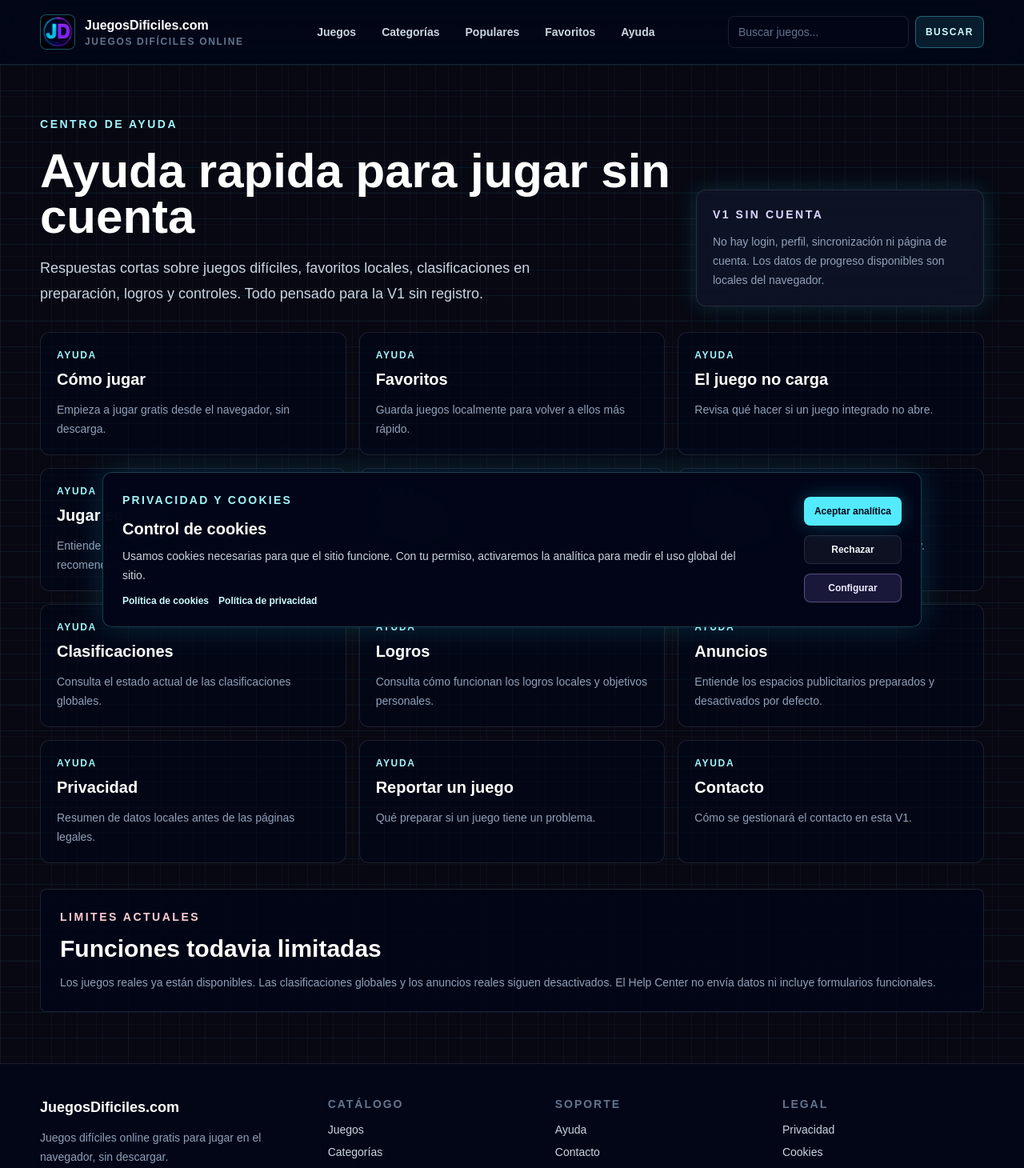
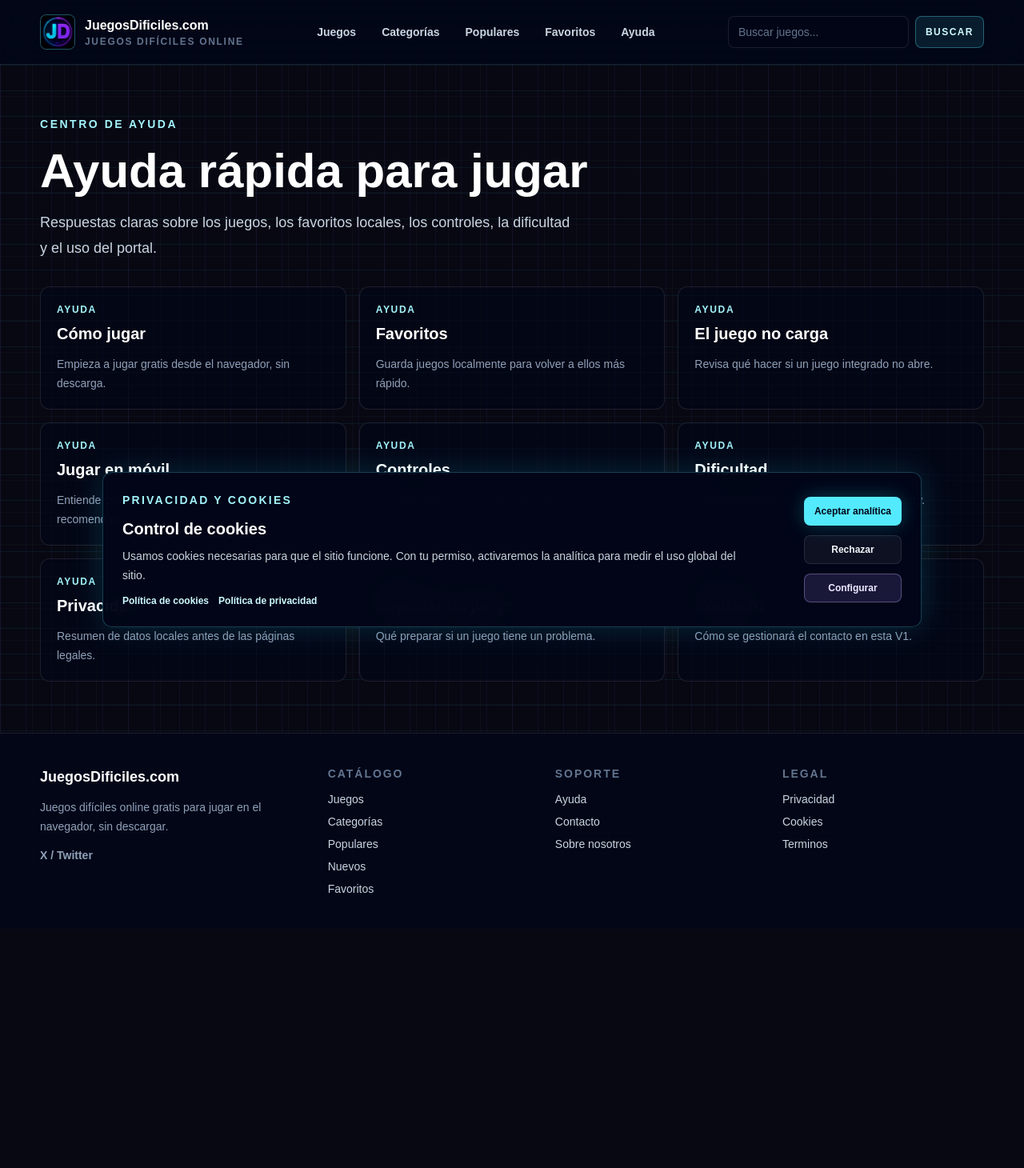
Before and after one commit to 299792455/rage-games-portal, a Next.js app: page /ayuda in a window 1280 px wide. Shown: the top 1460 px of the page at 80% size. After the commit the page ends 1161 px from the top, so only its background shows below. Built offline with nearby package versions, Linux system fonts and the light colour scheme.

Commit message:
refactor(help): simplify help pages

```diff
--- a/src/app/ayuda/[slug]/page.tsx
+++ b/src/app/ayuda/[slug]/page.tsx
@@ -225,7 +225,6 @@ export default async function HelpArticlePage({
 
       <main className="rage-grid-bg">
         <section className="container-page space-y-8 py-12 lg:py-16">
-          <div className="grid gap-6 lg:grid-cols-[1fr_320px] lg:items-end">
           <div className="max-w-4xl space-y-5">
             <p className="text-sm font-bold uppercase tracking-[0.18em] text-cyan-200">
               Centro de ayuda
@@ -236,16 +235,6 @@ export default async function HelpArticlePage({
             <p className="max-w-2xl text-lg leading-8 text-slate-300">
               {article.summary}
             </p>
-            </div>
-
-            <Card className="p-5" variant="glass">
-              <p className="text-sm font-bold uppercase tracking-[0.18em] text-violet-200">
-                Ayuda V1
-              </p>
-              <p className="mt-3 text-sm leading-6 text-slate-400">
-                Contenido corto, sin formulario, sin cuenta y sin envío de datos.
-              </p>
-            </Card>
           </div>
 
           <div className="grid gap-4 lg:grid-cols-2">
--- a/src/app/ayuda/page.tsx
+++ b/src/app/ayuda/page.tsx
@@ -1,7 +1,6 @@
 import Link from "next/link";
 
 import { Footer, Header } from "@/components/layout";
-import { Card } from "@/components/ui";
 
 const helpArticles = [
   {
@@ -35,21 +34,6 @@ const helpArticles = [
     description: "Interpreta dificultad, rage level y retos de retry.",
   },
   {
-    title: "Clasificaciones",
-    slug: "clasificaciones",
-    description: "Consulta el estado actual de las clasificaciones globales.",
-  },
-  {
-    title: "Logros",
-    slug: "badges",
-    description: "Consulta cómo funcionan los logros locales y objetivos personales.",
-  },
-  {
-    title: "Anuncios",
-    slug: "anuncios",
-    description: "Entiende los espacios publicitarios preparados y desactivados por defecto.",
-  },
-  {
     title: "Privacidad",
     slug: "privacidad",
     description: "Resumen de datos locales antes de las páginas legales.",
@@ -73,30 +57,17 @@ export default function HelpPage() {
 
       <main className="rage-grid-bg">
         <section className="container-page space-y-8 py-12 lg:py-16">
-          <div className="grid gap-6 lg:grid-cols-[1fr_360px] lg:items-end">
           <div className="max-w-4xl space-y-5">
             <p className="text-sm font-bold uppercase tracking-[0.18em] text-cyan-200">
               Centro de ayuda
             </p>
             <h1 className="text-5xl font-black leading-[0.95] text-white md:text-6xl">
-                Ayuda rapida para jugar sin cuenta
+              Ayuda rápida para jugar
             </h1>
             <p className="max-w-2xl text-lg leading-8 text-slate-300">
-                Respuestas cortas sobre juegos difíciles, favoritos locales,
-                clasificaciones en preparación, logros y controles. Todo
-                pensado para la V1 sin registro.
+              Respuestas claras sobre los juegos, los favoritos locales, los
+              controles, la dificultad y el uso del portal.
             </p>
-            </div>
-
-            <Card className="p-5" variant="glass">
-              <p className="text-sm font-bold uppercase tracking-[0.18em] text-violet-200">
-                V1 sin cuenta
-              </p>
-              <p className="mt-3 text-sm leading-6 text-slate-400">
-                No hay login, perfil, sincronización ni página de cuenta. Los
-                datos de progreso disponibles son locales del navegador.
-              </p>
-            </Card>
           </div>
 
           <div className="grid gap-4 sm:grid-cols-2 xl:grid-cols-3">
@@ -118,22 +89,6 @@ export default function HelpPage() {
               </Link>
             ))}
           </div>
-
-          <Card className="p-6" variant="panel">
-            <div className="space-y-3">
-              <p className="text-sm font-bold uppercase tracking-[0.18em] text-rose-200">
-                Limites actuales
-              </p>
-              <h2 className="text-3xl font-black text-white">
-                Funciones todavia limitadas
-              </h2>
-              <p className="text-sm leading-6 text-slate-400">
-                Los juegos reales ya están disponibles. Las clasificaciones
-                globales y los anuncios reales siguen desactivados. El Help
-                Center no envía datos ni incluye formularios funcionales.
-              </p>
-            </div>
-          </Card>
         </section>
       </main>
 
```
Lines whose indentation alone changed are shown as unchanged.
